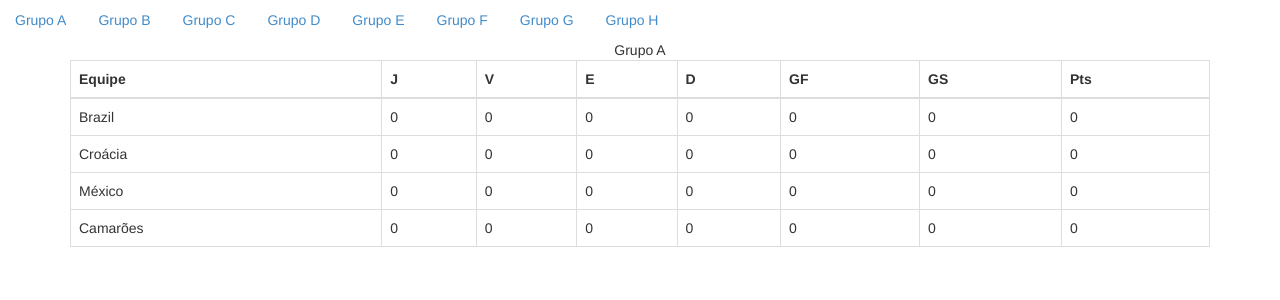
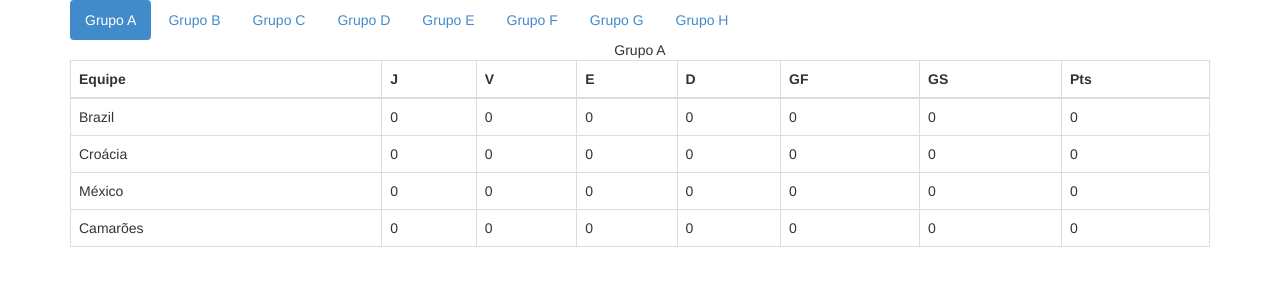
Before and after one commit to leodeoliveira/TemplateWorldCup, a PHP site: page / in a window 1280 px wide. Shown: the top 300 px of the page. Run offline with PHP 8.4, Linux system fonts and the light colour scheme.

Commit message:
Corrigido o problema na aba e adicionada grid

```diff
--- a/index.php
+++ b/index.php
@@ -9,9 +9,12 @@
 
  	<header></header>
 
+ 	<div class="container">
+		<div class="row">
+			<div class="col-md-12">
 				<nav>
 					<ul class="nav nav-pills">
-			<li><a href="#grupoA">Grupo A</a></li>
+						<li class="active"><a href="#grupoA">Grupo A</a></li>
 						<li><a href="#grupoB">Grupo B</a></li>
 						<li><a href="#grupoC">Grupo C</a></li>
 						<li><a href="#grupoD">Grupo D</a></li>
@@ -21,6 +24,9 @@
 						<li><a href="#grupoH">Grupo H</a></li>
 					</ul>
 				</nav>
+			</div>
+		</div>
+	</div>
 
 	<section class="container">
 		<div class="row">
@@ -83,13 +89,13 @@
 			  		</tbody>
 				</table>
 			</div>
-		</div>
+
 			<div class="col-md-12" id="grupoB">
-			<table class="table table-hover">
+				<table class="table table-hover table-bordered">
 			    	<caption>Grupo B</caption>
 			    	<thead>
 				    	<tr>
-				        <th>Time</th>
+					        <th>Equipe</th>
 					        <th>J</th>
 					        <th>V</th>
 					        <th>E</th>
@@ -149,6 +155,7 @@
 			<div class="col-md-12" id="grupoF"></div>
 			<div class="col-md-12" id="grupoG"></div>
 			<div class="col-md-12" id="grupoH"></div>
+		</div>
 	</section>
 
 	<script src="js/jquery-1.11.0.min.js"></script>
--- a/js/world-cup.js
+++ b/js/world-cup.js
@@ -4,24 +4,16 @@ $(document).ready(function(){
 
 	$("nav ul li a").on('click', function(){
 
-		// var valorHref = $(this).attr('href');
+		var divId = $('li.active').children().attr('href');
 
-		var divId = $('li.active').children().attr('href');
 		$(divId).css('display', 'none');
-
-		console.log(divId);
 
 		$(this).parent().siblings('li').removeClass('active');
 		$(this).parent().addClass('active');
-		var divId = $('li.active').children().attr('href');
+
+		divId = $('li.active').children().attr('href');
 
 		$(divId).css('display', 'block');
-
-		console.log(divId);
-		// if($(this).parent().prop('class', 'active')){
-		// 	$(this).prop('class', '');
-		// 	$(valorHref).show();
-		// }
 
 
 	});
```
Lines whose indentation alone changed are shown as unchanged.
